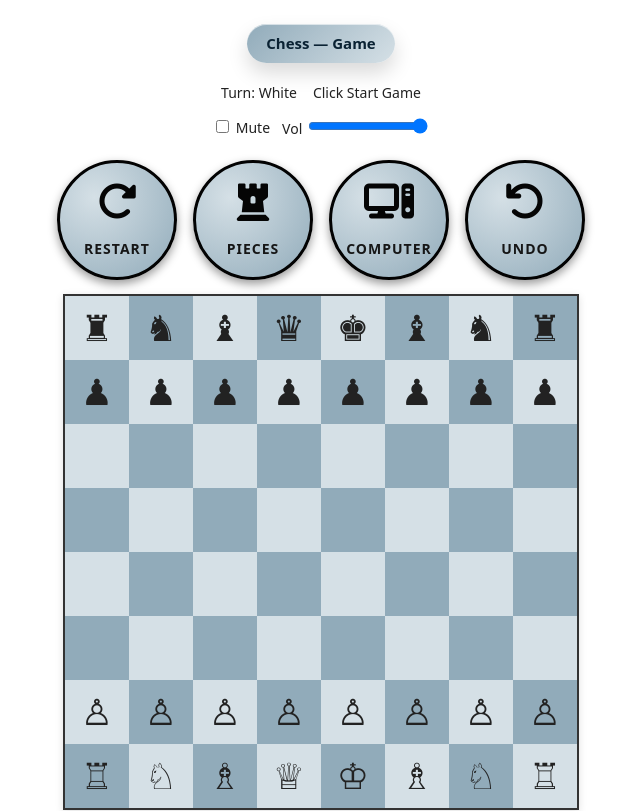
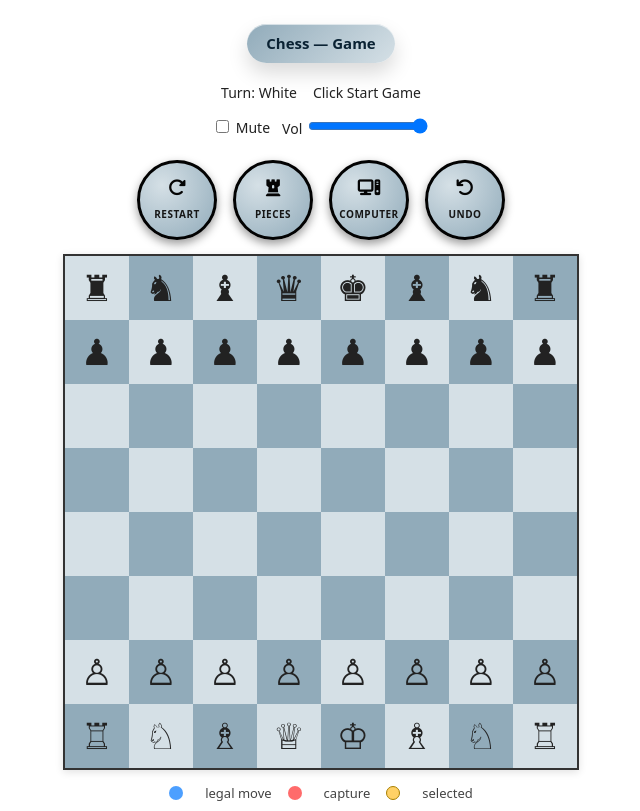
Before and after one commit to singla1209/ChessX, a plain HTML site: page index.html in a window 1280 px wide. Shown: the top 811 px of the page, without its empty margins (319-959 px from the left). Drawn offline with Linux system fonts and the light colour scheme.

Commit message:
Add files via upload

```diff
--- a/style.css
+++ b/style.css
@@ -225,8 +225,8 @@ h1{
 
 /* Round Wooden Button */
 .button {
-  width: 120px;
-  height: 120px;
+  width: 80px;
+  height: 80px;
   border-radius: 50%;
   border: 3px solid #020202;
   background: radial-gradient(circle at 30% 30%, #D5E0E6, #91ABBA);
@@ -246,16 +246,17 @@ h1{
 
 /* Icon inside button */
 .button i {
-  font-size: 40px;
+  font-size: 18px;
   color: #050505;
-  margin-bottom: 8px;
+  margin-bottom: 5px;
 }
 
 /* Text below */
 .label {
   color: rgb(22, 22, 22);
+  font-size: 10px;
   font-weight: bold;
   text-align: center;
-  margin-top: 10px;
-  letter-spacing: 1px;
+  margin-top: 5px;
+  letter-spacing: 0.5px;
 }
```
